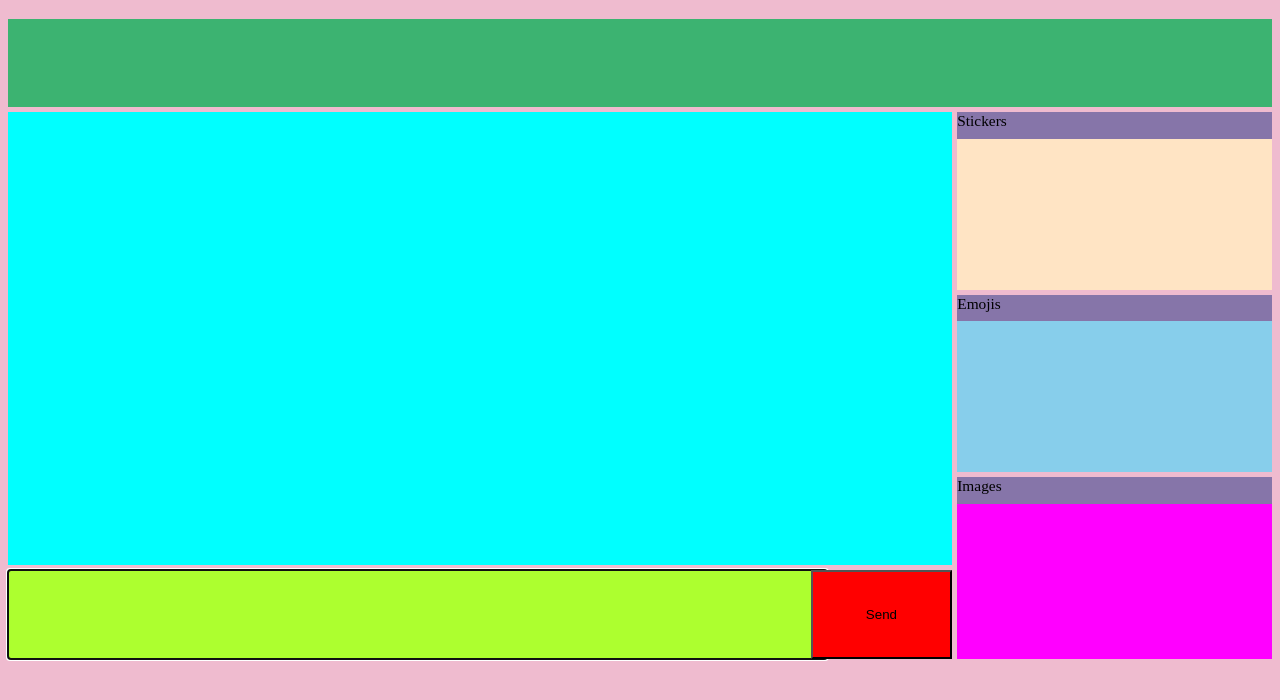
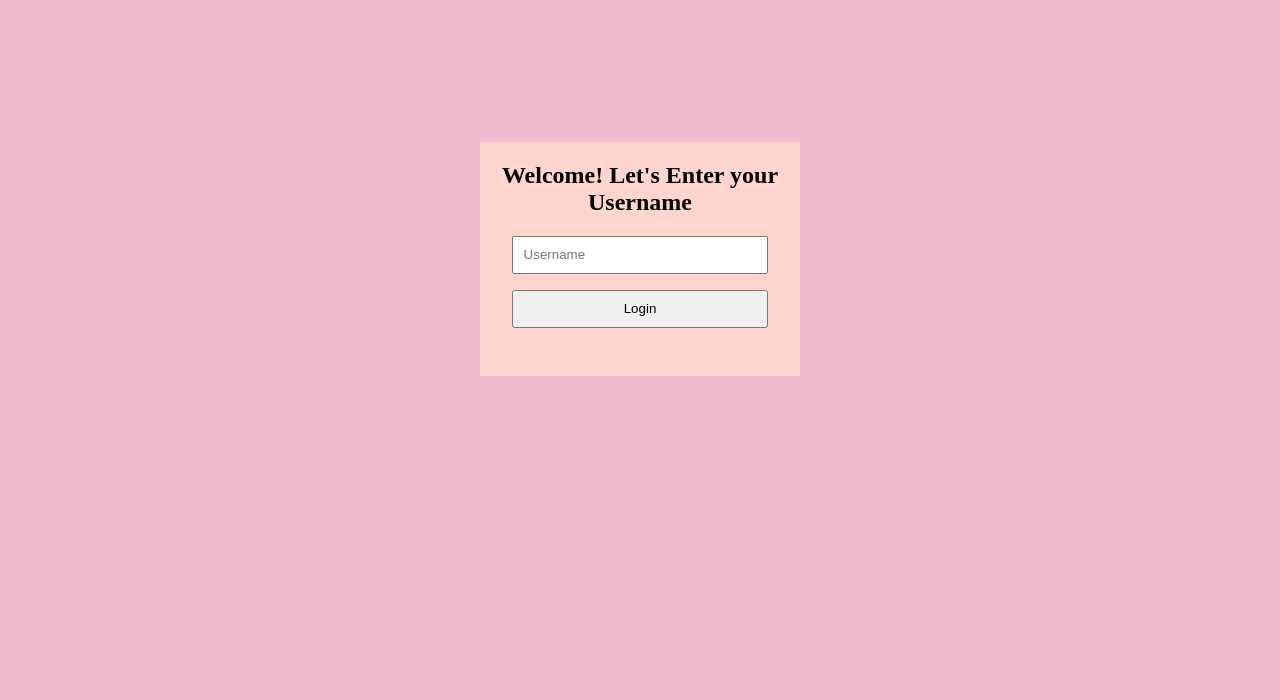
Before and after one commit to YunethWithanachchi/Aera, a plain HTML site: page Aera/index.html in a window 1280 px wide. Shown: the part 62-762 px from the top of the page. Drawn offline with Linux system fonts and the light colour scheme.

Commit message:
Login Done! UserID Generated using crypto

```diff
--- a/Aera/index.html
+++ b/Aera/index.html
@@ -8,6 +8,17 @@
 </head>
 <body style="background-color:#EFBBCF;">
   <h1 style="color:#8675A9">Aera❤️</h1>
+  <section class="FirstView">
+    <div id="LoginBox">
+      <h2>Welcome! Let's Enter your Username</h2>
+      <form>
+        <input type="text" placeholder="Username" required><br>
+        <button type="submit">Login</button>
+      </form>
+    </div>
+  </section>
+
+  <main>
     <section class="container">
       <div id="status"></div>
       <div id="Chat-Box"></div>
@@ -16,6 +27,7 @@
       <div id="images"><div class="boxHeader">Images</div></div>
       <div id="prompt-Area" ><div id="Typing-Region" contenteditable="true"></div><button id="send">Send</button></div>
     </section>
+  </main>
   <script type="module" src="script.js"></script>
 </body>
 </html>
--- a/Aera/script.js
+++ b/Aera/script.js
@@ -29,6 +29,31 @@ function sendMessage(){
     document.getElementById('Typing-Region').innerText='';
     document.getElementById('Typing-Region').focus();
 
+}
+
+document.querySelector("form").addEventListener("submit",(e)=>{
+    e.preventDefault();
+    const username = document.querySelector("input").value.trim();
+
+    if (username){
+        const userId = generateUserId();
+        console.log(userId,username);
+    }
+});
+
+function generateUserId(){
+    if (crypto?.randomUUID){
+        //Moder Browsers
+        return crypto.randomUUID();
+    }else if (crypto?.getRandomValues){
+        // Slightly older browsers, fallback
+        const array = new Uint32Array(4);
+        crypto.getRandomValues(array);
+        return array.join('-');
+    }else{
+        //Really old browsers or Internet explorer
+        return "user-"+Math.floor(Math.random()*1000000);
+    }
 }
 // sendBtn.addEventListener("click", sendMessage);
 // messageInput.addEventListener("keypress", (e) => {
--- a/Aera/style.css
+++ b/Aera/style.css
@@ -1,6 +1,5 @@
-div {
-    width: 100%;
-    height: 100%;
+main{
+    display: none;
 }
 .container{
     display: grid;
@@ -75,3 +74,29 @@ div {
     word-break: break-word;
     overflow-wrap: break-word;
 }
+.FirstView{
+    margin: 0;
+    height: 60vh;
+    display: flex;
+    align-items: center;
+    justify-content: center;
+}
+#LoginBox{
+    width: 60%;
+    max-width: 320px;
+    text-align: center;
+    background-color: #FFD5CD;
+}
+input{
+    padding: 0.6rem;
+    margin-bottom: 1rem;
+}
+form>button{
+    cursor: pointer;
+    padding: 0.6rem;
+    margin-bottom: 3rem;
+}
+form *{
+    box-sizing: border-box;
+    width: 80%;
+}
```
Lines whose indentation alone changed are shown as unchanged.
